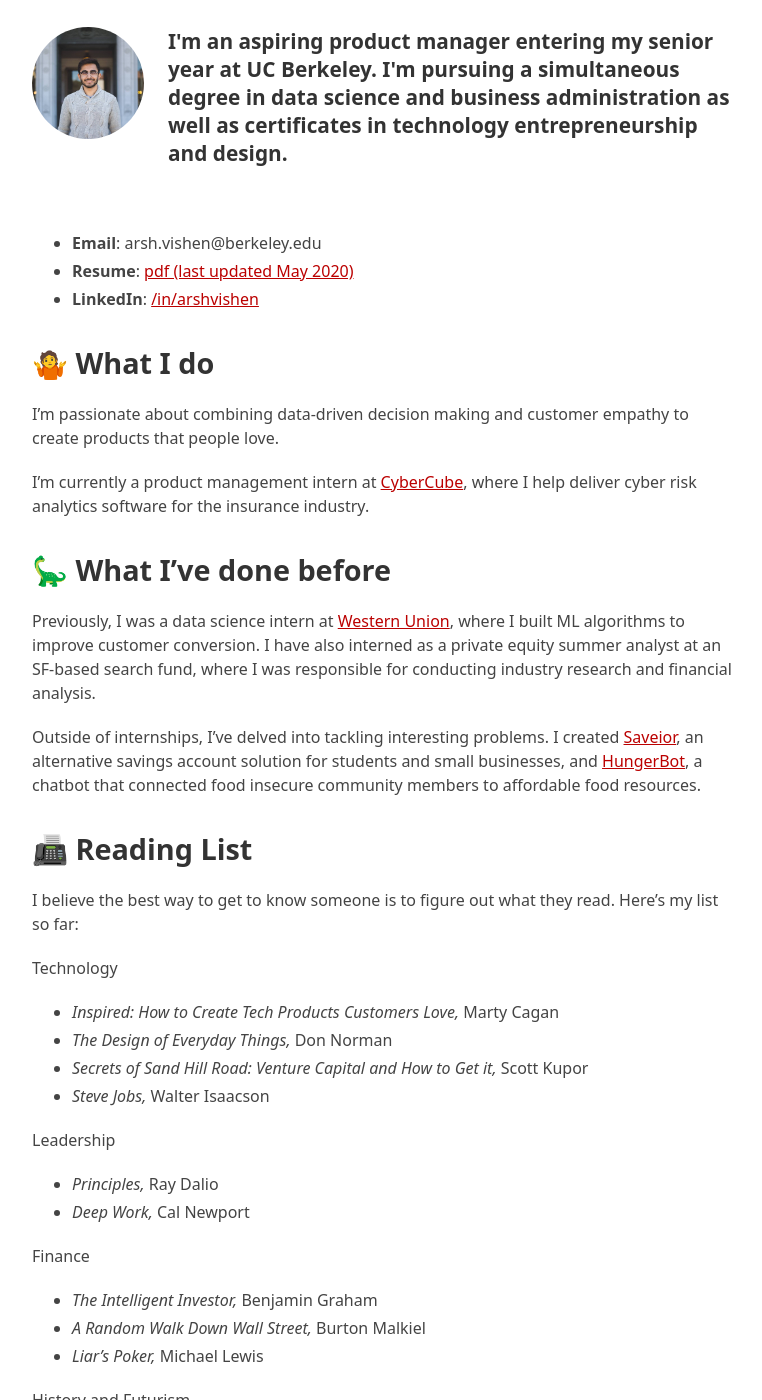
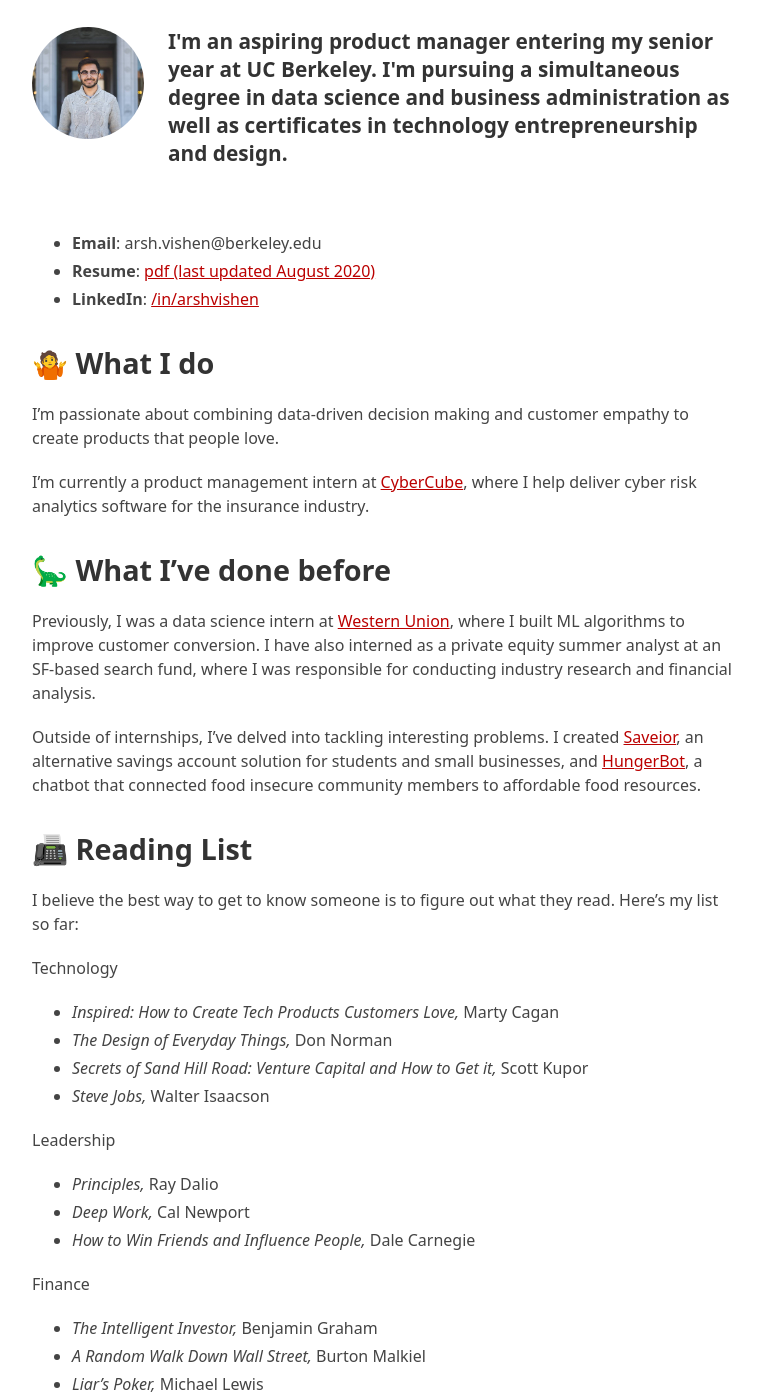
Before and after one commit to arsh-vishen/arsh-vishen.github.io, a Jekyll site: the page built from index.md, in a window 1280 px wide and 1400 px high, scrolled down 190 px. Shown: the whole window, without its empty margins (258-1020 px from the left). Built offline with Jekyll 4.4.1, drawn with Linux system fonts in a browser that asks for light colours; our own code applies the rules of GitHub Pages for plain Markdown files; some of the changed text lies outside the part shown.

Commit message:
Update index.md

```diff
--- a/index.md
+++ b/index.md
@@ -1,7 +1,7 @@
 <br>
 
 - **Email**: arsh.vishen@berkeley.edu
-- **Resume**: [pdf (last updated May 2020)](resume.pdf)
+- **Resume**: [pdf (last updated August 2020)](ArshVishen_Resume_Aug_2020_Final.pdf)
 - **LinkedIn**: [/in/arshvishen](http://linkedin.com/in/arshvishen)
 
 ## 🤷 What I do
@@ -33,6 +33,7 @@ Leadership
 
 - <i> Principles, </i> Ray Dalio
 - <i> Deep Work, </i> Cal Newport
+- <i> How to Win Friends and Influence People, </i> Dale Carnegie
 
 Finance
 
```
Also changed, not shown: other parts of index.md (+1 -0 lines).
